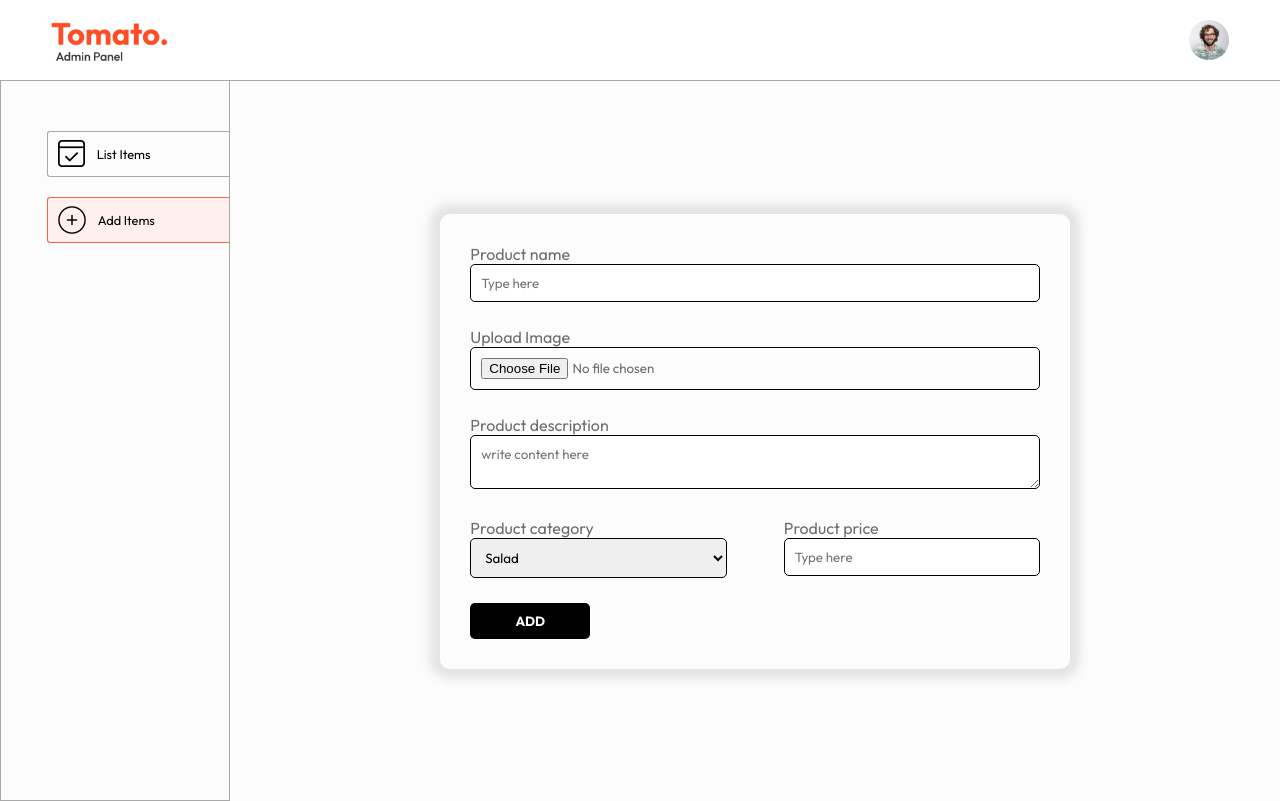
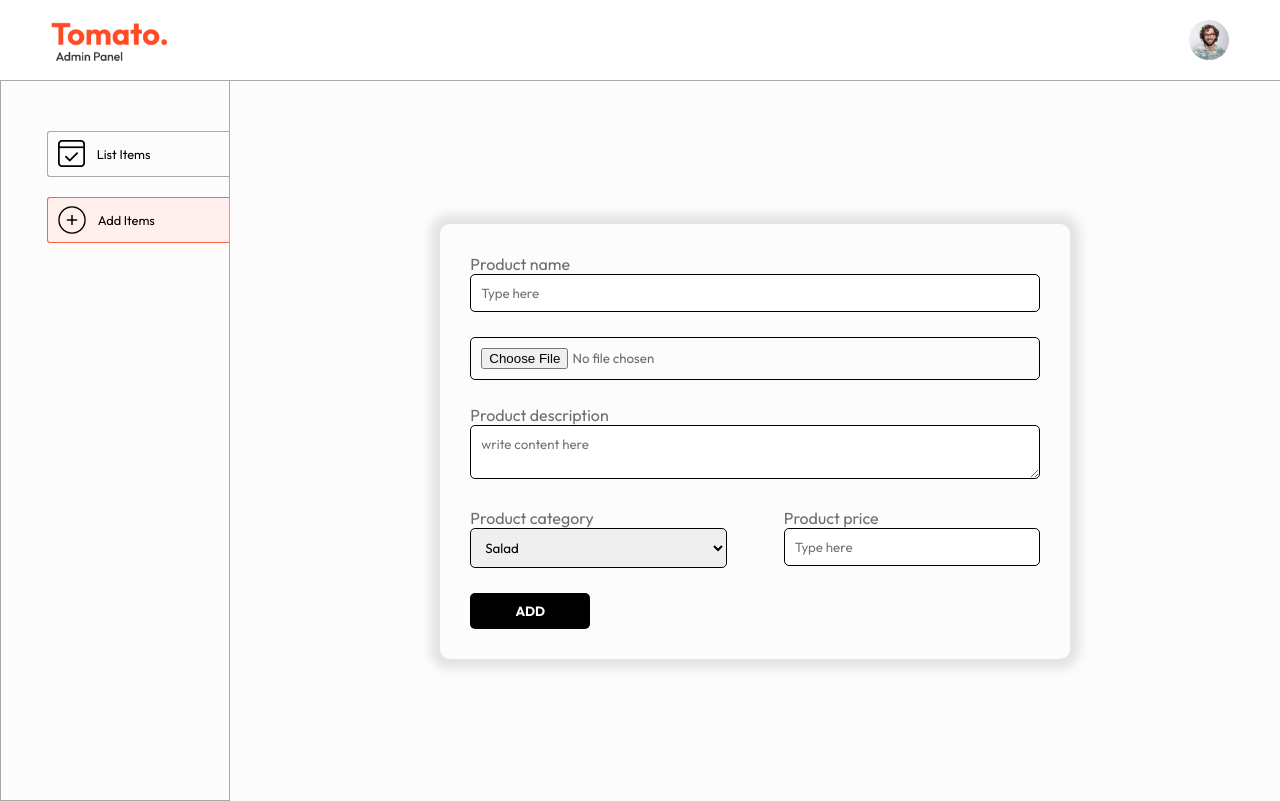
Before and after one commit to Deepanshumelkani77/Food-Del, a React (Vite) app in the folder admin/: page /add in a window 1280 px wide. Built offline with nearby package versions, Linux system fonts and the light colour scheme.

Commit message:
img done

```diff
--- a/admin/src/pages/edit/Edit.css
+++ b/admin/src/pages/edit/Edit.css
@@ -0,0 +1,8 @@
+.add-img-upload{
+    display: flex;
+    gap:5vw;
+
+}
+.add-img-upload p{
+    display: none;
+}
--- a/admin/src/pages/edit/Edit.jsx
+++ b/admin/src/pages/edit/Edit.jsx
@@ -1,5 +1,6 @@
 import React, { useState, useEffect } from 'react';
 import "../add/Add.css";
+import "./Edit.css"
 import { useNavigate, useParams } from 'react-router-dom';
 import axios from 'axios';
 
@@ -107,7 +108,7 @@ const Edit = () => {
         </div>
 
         <div className="add-img-upload">
-        {foodItem.image && <img src={foodItem.image} alt="Current food item" style={{ width: '100px', height: '100px', objectFit: 'cover' }} />}
+
 
           <p>Upload Image</p>
           {/* Note: Do not set a value for file inputs */}
@@ -121,6 +122,8 @@ const Edit = () => {
 
 
           />
+
+{foodItem.image && <img src={foodItem.image} alt="Current food item" style={{ width: '70px', height: '60px', objectFit: 'cover' }} />}
         </div>
 
         <div className="add-product-discription">
```
